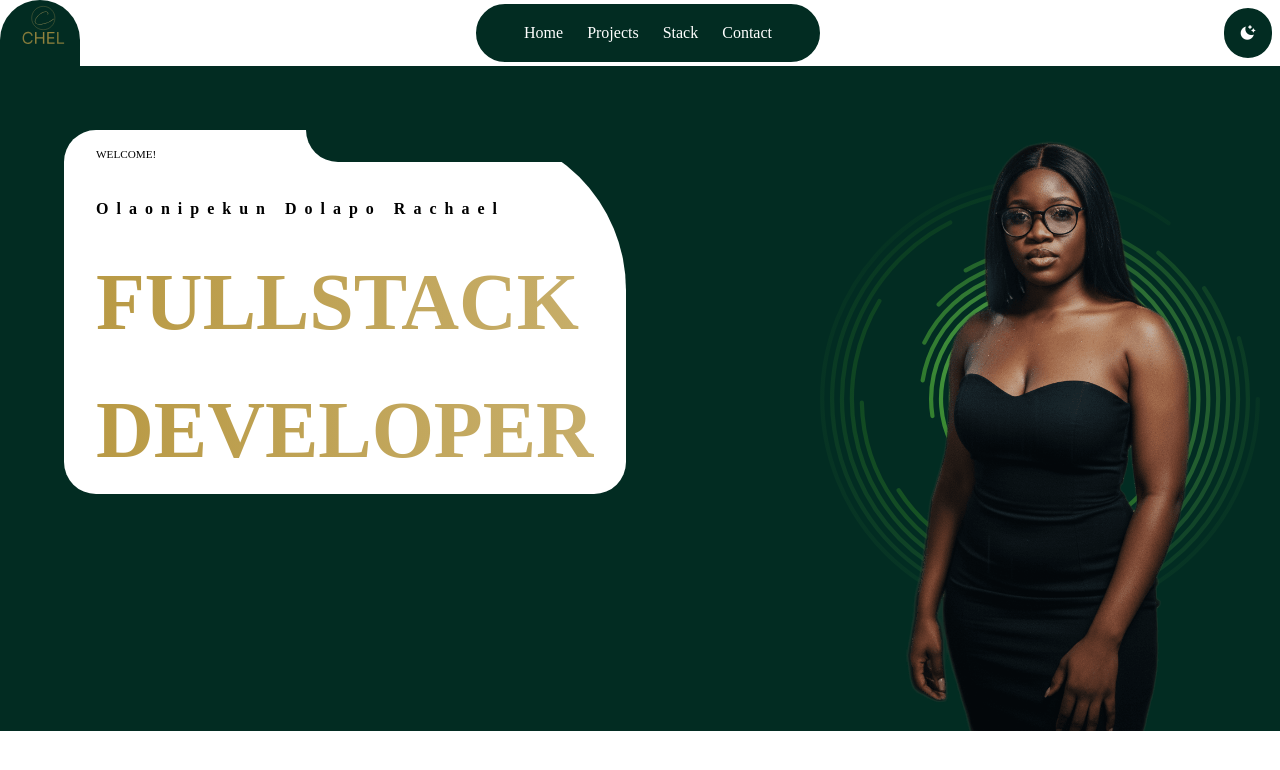
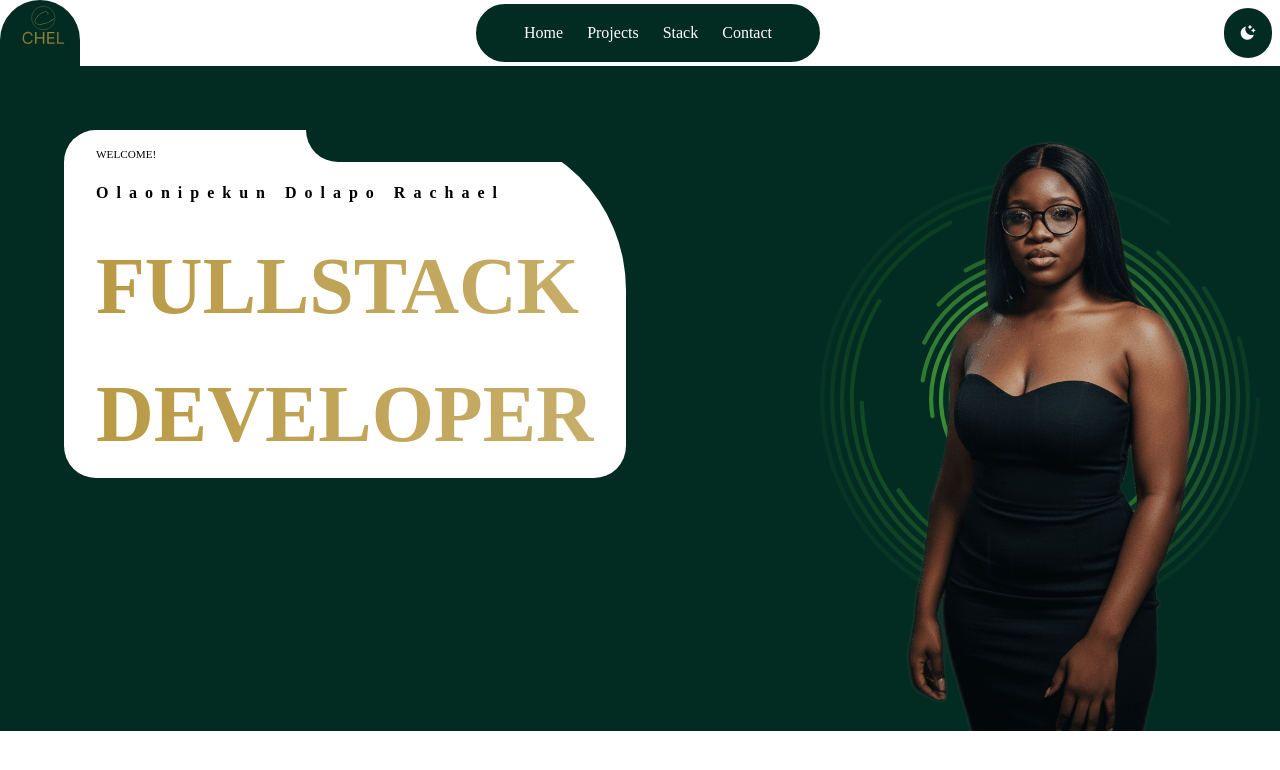
Before and after one commit to Lovethrech/my-main-portfolio, a Vue app: page / in a window 1280 px wide. Shown: the top 770 px of the page. Built offline with nearby package versions, Linux system fonts and the light colour scheme.

Commit message:
working on the hero components.

```diff
--- a/src/components/hero/HeroTextCtn.vue
+++ b/src/components/hero/HeroTextCtn.vue
@@ -47,11 +47,13 @@ const boxDefaultWidth=ref("40vh");
 .hero-text-greetings{
     text-transform: uppercase;
     font-size: 1.4vh;
+    margin:  2vh 4vh;
 }
 .hero-text-author-name{
     font-size:  2vh;
     letter-spacing: 1vh;
     font-weight:600;
+    margin:  0 4vh;
     transition: box-shadow 0.4s ease, transform 0.3s ease;
 }
 .hero-text-author-job-role{
```
